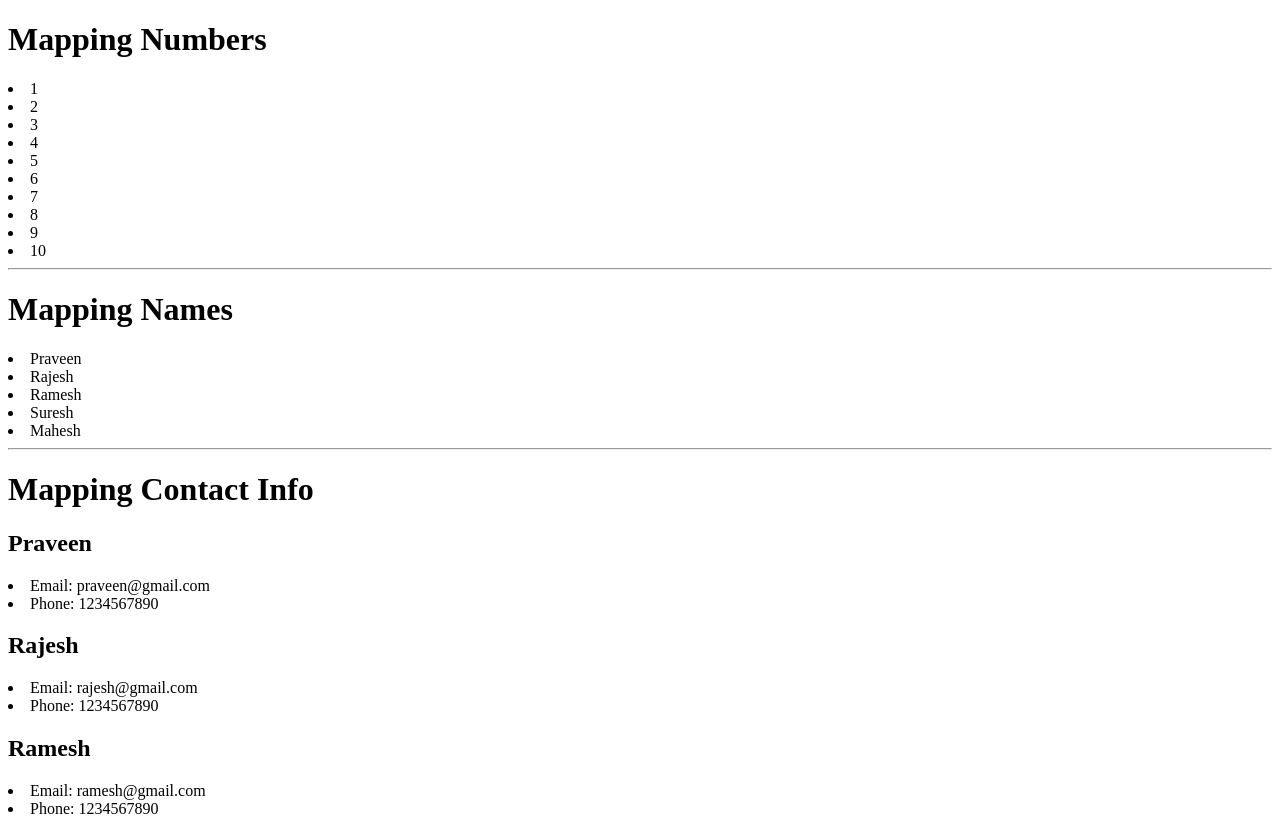
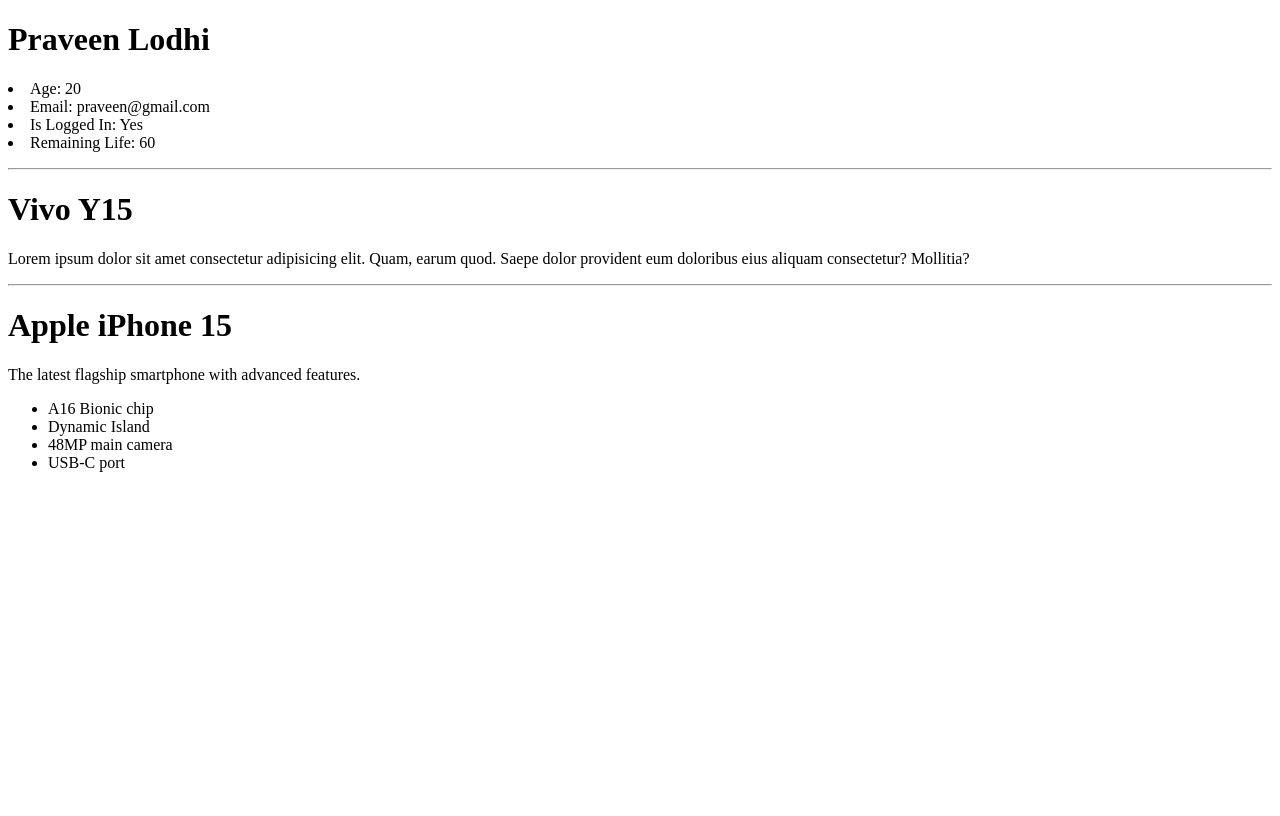
Before and after one commit to praveenlodhiofficial/learning-react, a React (Vite) app: page / in a window 1280 px wide. Shown: the top 816 px of the page. Built offline with nearby package versions, Linux system fonts and the light colour scheme.

Commit message:
Learned about 'props' that can either be pass as attributes or as Children

```diff
--- a/src/App.jsx
+++ b/src/App.jsx
@@ -1,10 +1,26 @@
 import React from 'react'
-import MappingInReact from './components/MappingInReact'
+import AttributesPropsInReact from './components/AttributesPropsInReact'
+import ChildrenPropsInReact from './components/ChildrenPropsInReact'
 
 const App = () => {
   return (
     <>
-      <MappingInReact/>
+      {/* Attributes Props */}
+      <AttributesPropsInReact/>
+
+      <hr />
+
+      {/* Children Props */}
+      <ChildrenPropsInReact>
+        <h1>Apple iPhone 15</h1>
+        <p>The latest flagship smartphone with advanced features.</p>
+        <ul>
+          <li>A16 Bionic chip</li>
+          <li>Dynamic Island</li>
+          <li>48MP main camera</li>
+          <li>USB-C port</li>
+        </ul>
+      </ChildrenPropsInReact>
     </>
   )
 }
--- /dev/null
+++ b/src/components/AttributesPropsInReact.jsx
@@ -0,0 +1,50 @@
+import React from 'react'
+
+const User = ({ name, age, email, isLoggedIn, remainingLife }) => {
+    return (
+        <>
+            <h1>{name}</h1>
+            <p>
+                <li>Age: {age}</li>
+                <li>Email: {email}</li>
+                <li>Is Logged In: {isLoggedIn ? "Yes" : "No"}</li>
+                <li>Remaining Life: {remainingLife - age}</li>
+            </p>
+        </>
+    )
+}
+
+const Product = ({ name, description }) => {
+    return (
+        <>
+            <h1>{name}</h1>
+            <p>{description}</p>
+        </>
+    )
+}
+
+
+const AttributesPropsInReact = () => {
+    return (
+        <>
+            <div>
+                <User
+                    name="Praveen Lodhi"
+                    age={20}
+                    email="praveen@gmail.com"
+                    isLoggedIn={true}
+                    remainingLife={80}
+                />
+
+                <hr />
+
+                <Product
+                    name="Vivo Y15"
+                    description="Lorem ipsum dolor sit amet consectetur adipisicing elit. Quam, earum quod. Saepe dolor provident eum doloribus eius aliquam consectetur? Mollitia? "
+                />
+            </div>
+        </>
+    )
+}
+
+export default AttributesPropsInReact
--- /dev/null
+++ b/src/components/ChildrenPropsInReact.jsx
@@ -0,0 +1,11 @@
+import React from 'react'
+
+const ChildrenPropsInReact = ({children}) => {
+  return (
+    <>
+      {children}
+    </>
+  )
+}
+
+export default ChildrenPropsInReact
```
